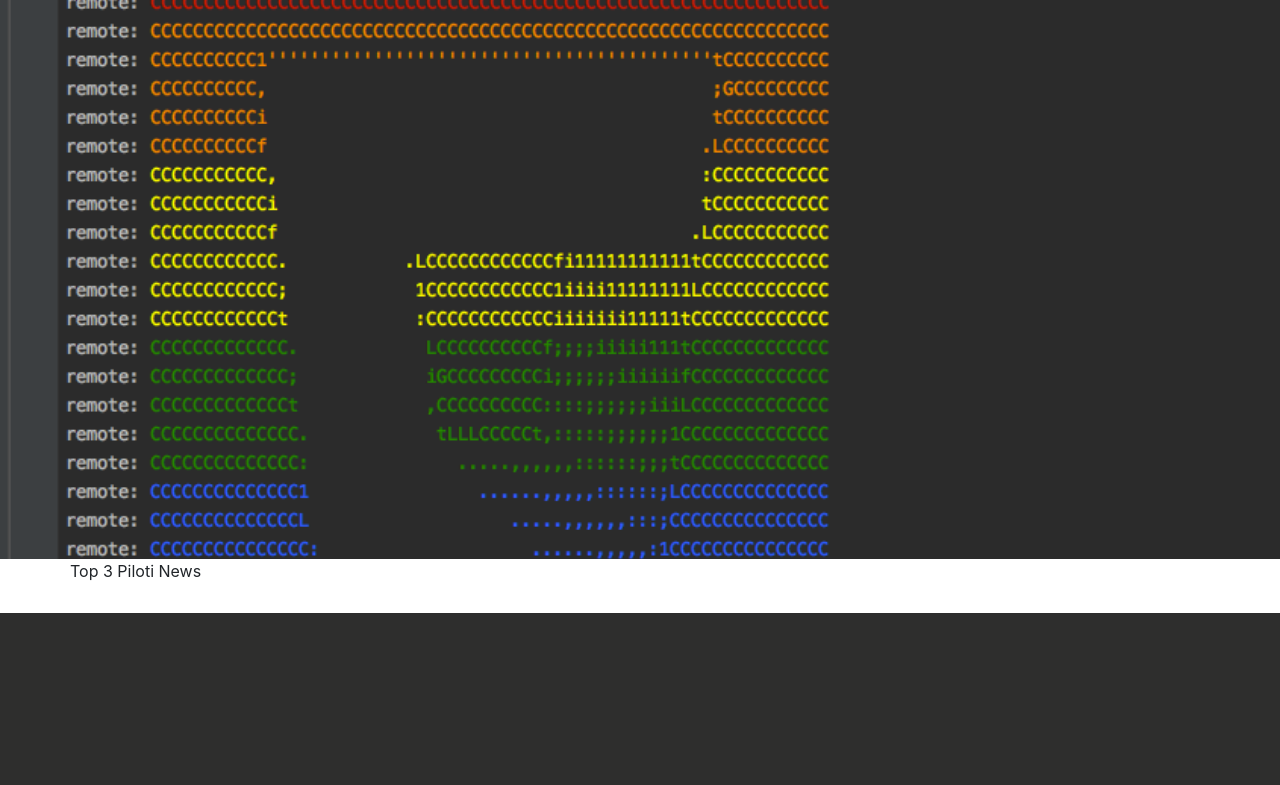
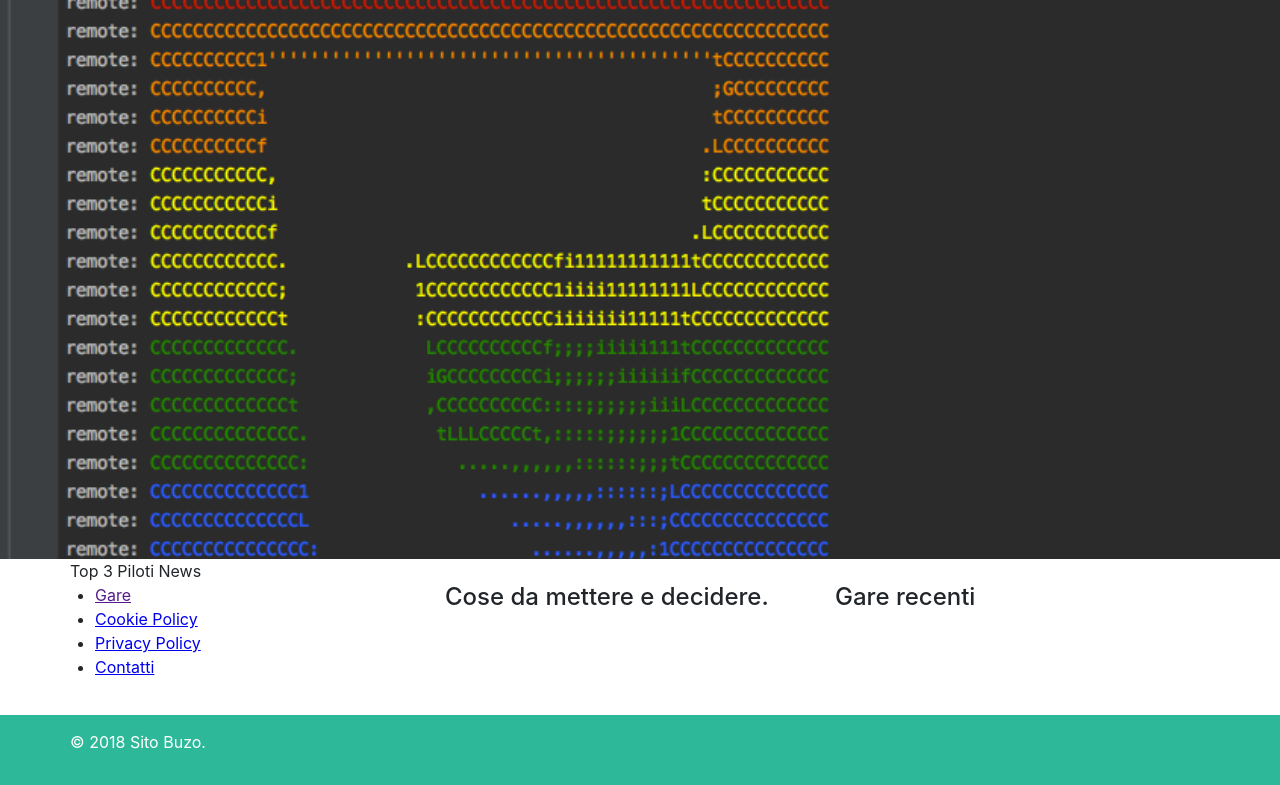
Before and after one commit to MattiaPoloni/SitoWRC, a PHP site: page / in a window 1280 px wide. Shown: the part 187-972 px from the top of the page. Before the commit the page ends 800 px from the top, so only its background shows below. Run offline with PHP 8.4, Linux system fonts and the light colour scheme; some libraries are stand-ins or nearby versions.

Commit message:
init footer

```diff
--- a/common/footer.html
+++ /dev/null
@@ -1,9 +0,0 @@
-<!DOCTYPE html>
-<html lang="it">
-
-<footer>
-
-</footer>
-
-
-</html>
--- /dev/null
+++ b/common/footer.php
@@ -0,0 +1,77 @@
+<!DOCTYPE html>
+<html lang="it">
+
+<?php function auto_copyright($year = 'auto'){ ?>
+   <?php if(intval($year) == 'auto'){ $year = date('Y'); } ?>
+   <?php if(intval($year) == date('Y')){ echo intval($year); } ?>
+   <?php if(intval($year) < date('Y')){ echo intval($year) . ' - ' . date('Y'); } ?>
+   <?php if(intval($year) > date('Y')){ echo date('Y'); } ?>
+<?php } ?>
+
+<?php
+//init $gare, $cosa --> @todo rimovere quando sarà fatto foreach.
+$gare = array();
+$cose = array();
+?>
+
+<footer id="footer" class="content-info">
+    <div class="container">
+        <div class="row wrap-menus-footer">
+            <div class="col33">
+                <div id="footer-menu" class="menu-footer-menu-container">
+                    <ul id="menu-footer-menu" class="nav">
+                        <li id="menu-item-1"
+                            class="menu-item"><a
+                                    href="">Gare</a></li>
+                        <li id="menu-item-2"
+                            class="menu-item"><a
+                                    href="/cookie-policy/">Cookie Policy</a></li>
+                        <li id="menu-item-3"
+                            class="menu-item"><a
+                                    href="/privacy-policy/">Privacy Policy</a>
+                        </li>
+                        <li id="menu-item-4"
+                            class="menu-item"><a
+                                    href="/contatti/">Contatti</a></li>
+                    </ul>
+                </div>
+            </div>
+            <div class="col33 ft-menu">
+                <h4>Cose da mettere e decidere. </h4>
+                <?php foreach ($cose
+
+                as $cosa) : ?>
+                <ul>
+                    <li>
+                        <a href=""
+                           title="">
+                            Cose scritte con php che bisogna tirar fuori.</a>
+                    </li>
+                    <?php endforeach; ?>
+                </ul>
+            </div>
+            <div class="col33 ft-menu">
+                <h4>Gare recenti</h4>
+                <?php foreach ($gare
+
+                as $gara) : ?>
+                <ul>
+                    <li>
+                        <a href=""
+                           title="">
+                            Cose scritte con php che bisogna tirar fuori.</a>
+                    </li>
+                    <?php endforeach; ?>
+                </ul>
+            </div>
+        </div>
+    </div>
+    <div class="ancor">
+        <div class="container">
+            <p>&copy; <?php auto_copyright("2018"); ?> Sito Buzo.</p>
+        </div>
+    </div>
+</footer>
+
+
+</html>
--- a/css/style.css
+++ b/css/style.css
@@ -491,3 +491,14 @@ header[role="banner"] #mobile-menu-toggle {
     display: block;
     margin-bottom: 0;
 }
+
+
+/******************************************************* FOOTER *******************************************************/
+
+.ancor {
+    width: 100%;
+    background: #2db999;
+    color: #fff;
+    padding: 15px 0;
+    margin-top: 20px;
+}
--- a/index.php
+++ b/index.php
@@ -50,7 +50,7 @@
 
 </main>
 
-<?php include('common/footer.html') ?>
+<?php include('common/footer.php') ?>
 
 </body>
 
```
Also changed, not shown: css/slide.css (+0 -12 lines).
